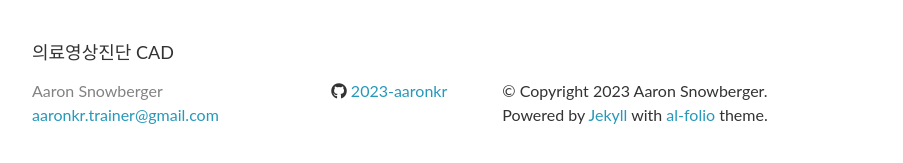
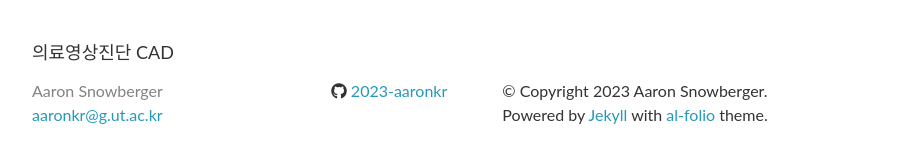
Before and after one commit to 2023-aaronkr/ut-cad, a Jekyll site: the page built from _pages/about.md, in a window 1280 px wide and 900 px high, scrolled down 2134 px. Shown: the part 712-875 px from the top of the window, without its empty margins (188-1091 px from the left). Built offline with Jekyll 4.4.1, drawn with Linux system fonts in a browser that asks for light colours; nearby versions of some CDN libraries; comment, search, counter and statistics services are not loaded.

Commit message:
Update footer email

```diff
--- a/_config.yml
+++ b/_config.yml
@@ -4,7 +4,7 @@
 author: Aaron Snowberger
 name: UT | BIO030
 title: 의료영상진단 CAD
-email: aaronkr.trainer@gmail.com
+email: aaronkr@g.ut.ac.kr
 description: >
   BIO030 - 의료영상진단 CAD - 교통대학교 - 2023년 2학기
 footer_text: >
--- a/_sass/_variables.scss
+++ b/_sass/_variables.scss
@@ -36,8 +36,8 @@ $viewport-medium: 48em;
 $viewport-large: 64em;
 
 // Colors
-$ut_red: #6d2126 !default;
-$ut_red-2: #ab3135 !default;
+$ut_red-2: #6d2126 !default;
+$ut_red-1: #ab3135 !default;
 $red: #ff3636 !default;
 $red-1: #f95020 !default;
 $orange: #f29105 !default;
```
